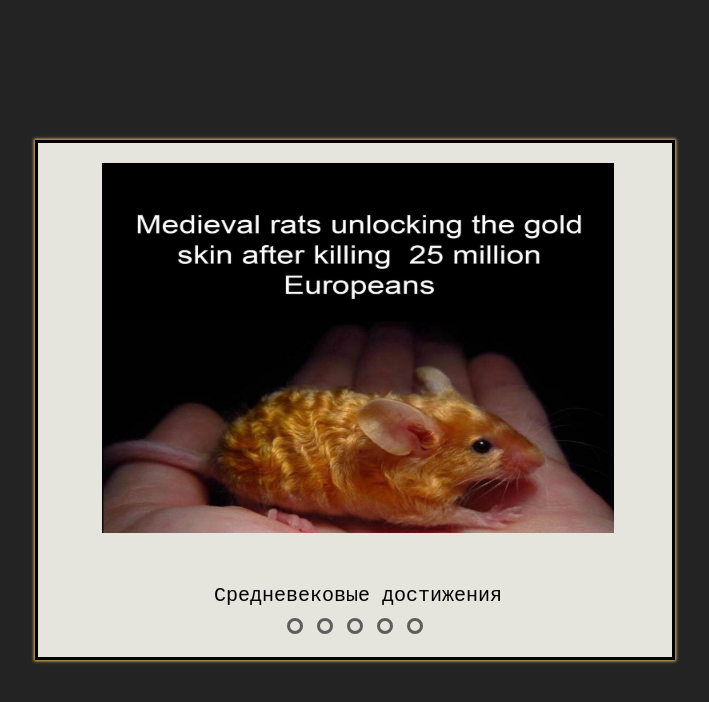
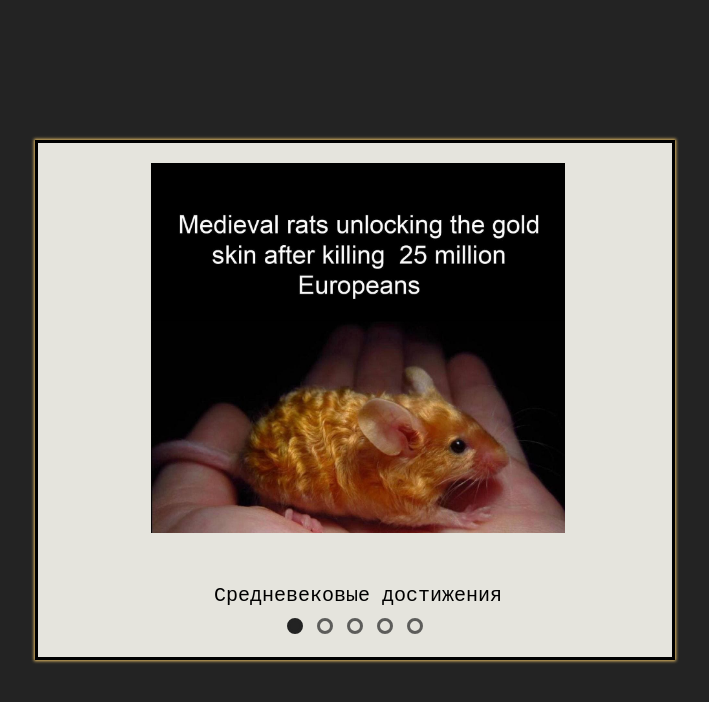
Before and after one commit to faviru/cssMemeSlider, a plain HTML site: page cssMemeSlider/index.html in a window 1280 px wide. Shown: the whole page, without its empty margins (285-994 px from the left). Drawn offline with Linux system fonts and the light colour scheme.

Commit message:
add: navigation active state (Wed, 07.05.2025, 14:13)

```diff
--- a/cssMemeSlider/css/style.css
+++ b/cssMemeSlider/css/style.css
@@ -57,6 +57,15 @@ body {
   background-color: #ebc166;
 }
 
+#slide-1:checked~.navigation>label[for="slide-1"]>.navigation__icon,
+#slide-2:checked~.navigation>label[for="slide-2"]>.navigation__icon,
+#slide-3:checked~.navigation>label[for="slide-3"]>.navigation__icon,
+#slide-4:checked~.navigation>label[for="slide-4"]>.navigation__icon,
+#slide-5:checked~.navigation>label[for="slide-5"]>.navigation__icon {
+  opacity: 1;
+  background-color: #232323;
+}
+
 input[name="slide"] {
   position: absolute;
   visibility: hidden;
@@ -89,7 +98,7 @@ input[name="slide"] {
 }
 
 .slide-img {
-  width: 80%;
+  max-width: 80%;
   max-height: 80%;
   margin-top: 10px;
 }
```
Also changed, not shown: cssMemeSlider/index.html (+1 -1 lines).
